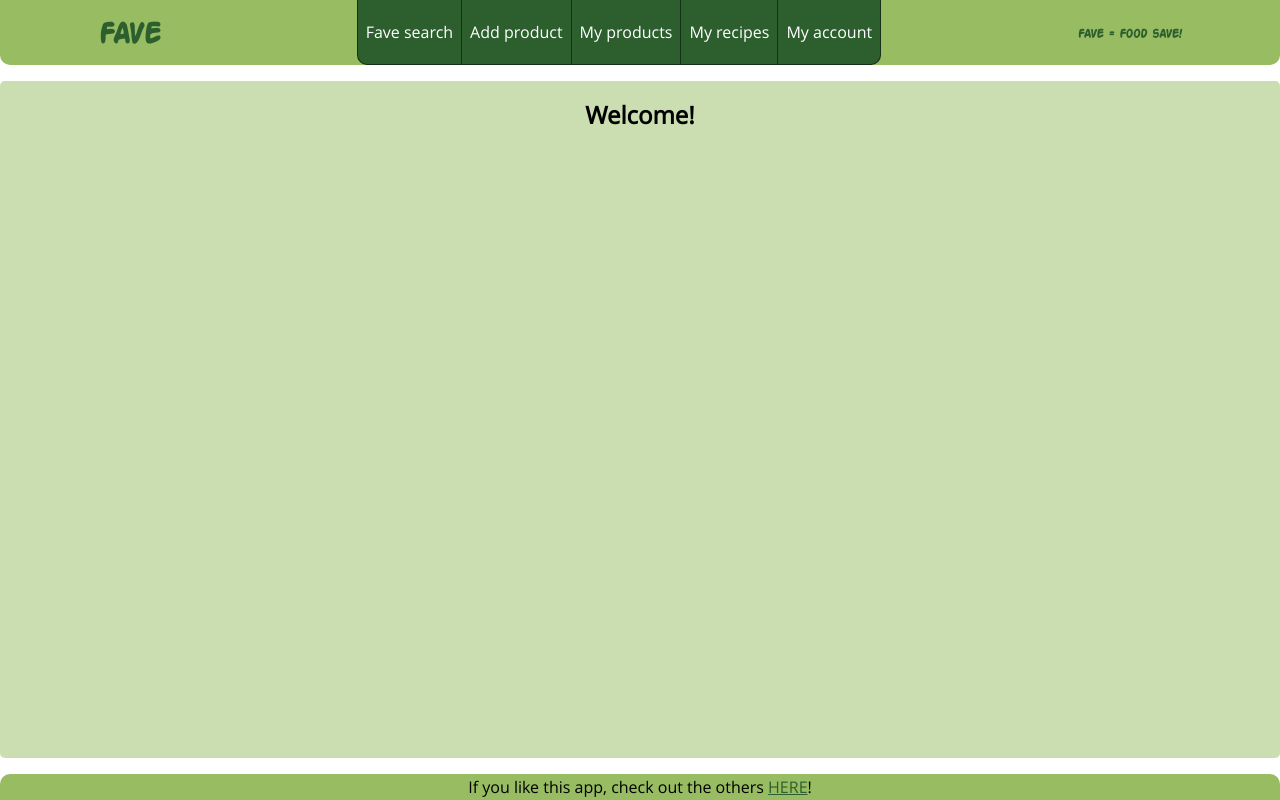
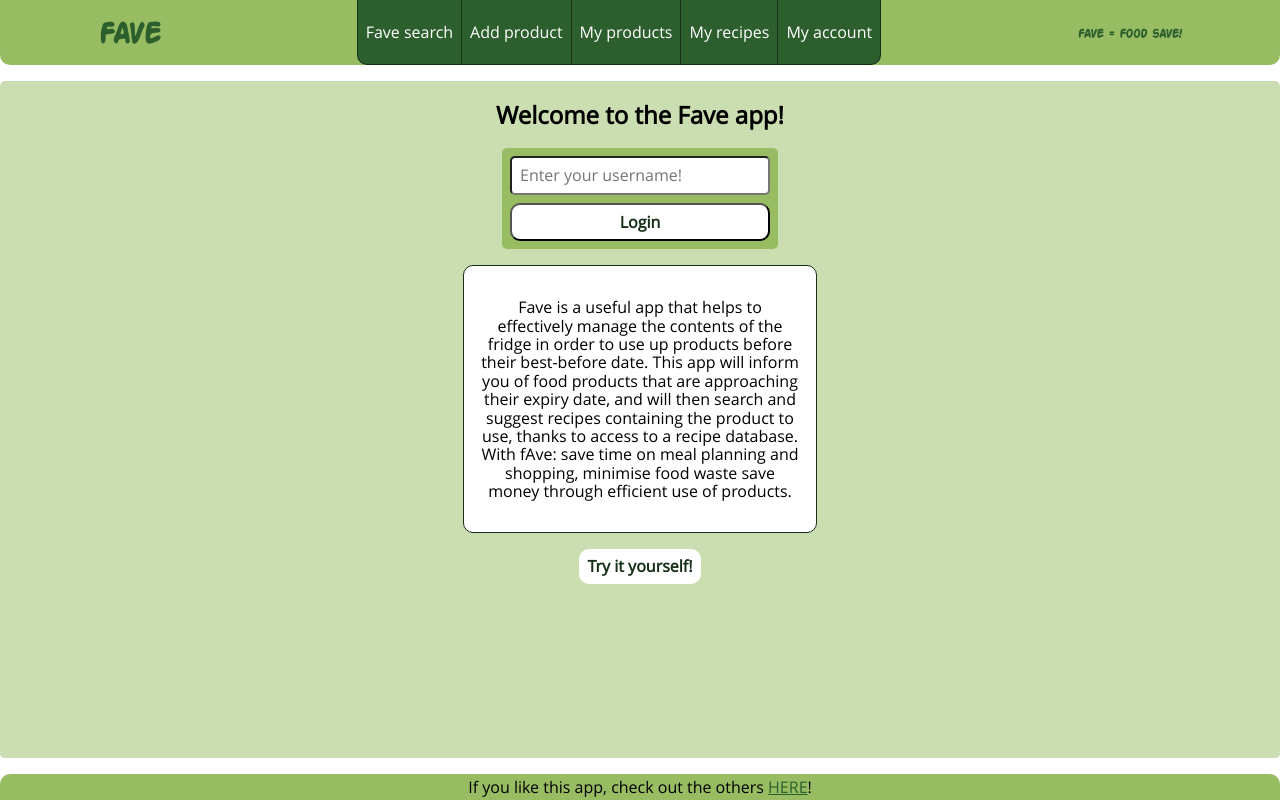
Before and after one commit to Jadude/fAve-app, a React (Vite) app: page / in a window 1280 px wide. Built offline with nearby package versions, Linux system fonts and the light colour scheme.

Commit message:
login develop, small code clean up

```diff
--- a/src/js/components/FaveSearchComponents/FaveSearch.jsx
+++ b/src/js/components/FaveSearchComponents/FaveSearch.jsx
@@ -49,7 +49,7 @@ const FaveSearch = () => {
 
             .then(response => {
 
-                // console.log('Server response:', response); // server log for diagnostics
+                console.log('Server response:', response); // server log for diagnostics
                 if (!response.ok) {
                     throw new Error('Network response was not ok'); // error msg
                 }
@@ -57,7 +57,7 @@ const FaveSearch = () => {
             })
 
             .then(data => {
-                // console.log('Fetched data:', data); // server log for diagnostics
+                console.log('Fetched data:', data); // server log for diagnostics
                 if (data.length === 0) {
                     setNoResults(true); // for msg no recipes found
                 } else {
@@ -78,7 +78,7 @@ const FaveSearch = () => {
 
             })
             .catch(error => {
-                // console.error('Fetch error:', error); // server log for diagnostics
+                console.error('Fetch error:', error); // server log for diagnostics
                 setError(error.message); // set error message
                 setLoading(false); // end loading state
             });
--- /dev/null
+++ b/src/js/components/loginComponetns/Login.jsx
@@ -0,0 +1,9 @@
+import React from 'react';
+
+const Login = ({ username }) => {
+    return (
+        <span>{username}</span>
+    );
+};
+
+export default Login;
--- /dev/null
+++ b/src/js/components/loginComponetns/SaveLogin.jsx
@@ -0,0 +1,32 @@
+import React, { useState } from 'react';
+
+const SaveLogin = ({ onLogin }) => {
+    const [username, setUsername] = useState('');
+
+    const handleSubmit = (e) => {
+        e.preventDefault();
+        if (username) {
+            onLogin(username);
+        }
+    };
+
+    return (
+        <>
+            <form   style={{
+                padding: "0.5rem",
+                marginBottom: "1rem",
+            }} onSubmit={handleSubmit}>
+                <input
+                    type="text"
+                    id="username"
+                    placeholder="Enter your username!"
+                    value={username}
+                    onChange={(e) => setUsername(e.target.value)}
+                />
+                <button type="submit" id="login-button">Login</button>
+            </form>
+        </>
+    );
+};
+
+export default SaveLogin;
--- a/src/js/components/myProductsComponents/EditIngredientButton.jsx
+++ /dev/null
@@ -1,15 +0,0 @@
-// not work
-
-import React from 'react';
-
-const EditIngredientButton = ({ index, onRemove }) => {
-    const handleRemove = () => {
-        onRemove(index);
-    };
-
-    return (
-        <button className="button__icon" onClick={handleRemove}><img src="../../../assets/icons/edit-solid.svg" alt="delete"/></button>
-    );
-};
-
-export default EditIngredientButton;
--- a/src/js/components/myProductsComponents/IngredientsTable.jsx
+++ b/src/js/components/myProductsComponents/IngredientsTable.jsx
@@ -3,9 +3,8 @@
 import React from 'react';
 import DaysUntilExpiry from './DaysUntilExpiry.jsx';
 import DeleteIngredientButton from './DeleteIngredientButton.jsx';
-import EditIngredientButton from "./EditIngredientButton.jsx";
 
-const IngredientList = ({ingredients, removeIngredient}) => {
+const IngredientTable = ({ingredients, removeIngredient}) => {
 
     //create a new array containing sorted ingredients from `ingredients` (to avoid modifying the original array)
     const sortedIngredients = ingredients.slice().sort((a, b) => {
@@ -35,7 +34,6 @@ const IngredientList = ({ingredients, removeIngredient}) => {
                                 <td>{ingredient.quantity} {ingredient.unit}</td>
                                 <td><DaysUntilExpiry expiryDate={ingredient.expiryDate}/></td>
                                 <td>
-                                    <EditIngredientButton index={index} onRemove={removeIngredient}/>
                                     <DeleteIngredientButton index={index} onRemove={removeIngredient}/>
                                 </td>
                             </tr>
@@ -45,10 +43,10 @@ const IngredientList = ({ingredients, removeIngredient}) => {
                 </div>
                     )
                     : (
-                    <p>Add new products!</p>
+                    <p className="error__msg error__ msg--resize error__ error__msg--info">Add new products!</p>
                 )}
             </section>
     );
 };
 
-export default IngredientList;
+export default IngredientTable;
--- a/src/js/layout/routes/HomePage.jsx
+++ b/src/js/layout/routes/HomePage.jsx
@@ -1,15 +1,68 @@
-//ok
+// OK
 
-import React from 'react';
+import React, {useEffect, useState} from 'react';
+import SaveLogin from "../../components/loginComponetns/SaveLogin.jsx";
+import Login from "../../components/loginComponetns/Login.jsx";
 
 const HomePage = () => {
+// STATE
+    const [userName, setUserName] = useState('');
+
+    useEffect(() => {
+        //  retrieve the userName from local storage if it exists
+        const storedUsername = localStorage.getItem('username');
+        if (storedUsername) {
+            setUserName(storedUsername);
+        }
+    }, []);
+
+// FUNCTION to handle login
+    const handleLogin = (name) => {
+        setUserName(name);
+        // save the userName to local storage
+        localStorage.setItem('username', name);
+    };
+
+    // UI
     return (
         <main className="outlet--container">
             <section className="main__section">
-                <h2>Welcome!</h2>
+                <h2>Welcome to the Fave app!</h2>
+
+                {/*ternary operator*/}
+                {userName ? (
+                    // truthy
+                    <section className="main__section">
+                        <article className="login__article">
+                        <h3>Nice to see you: <Login username={userName}/>!</h3>
+                        <p>Manage your products effectively! </p>
+                        <p>Save money and food! </p>
+                        <p>Good luck!</p>
+                        </article>
+                        <img style={{height: "15rem"}} src="../../../assets/icons/earth-svgrepo.svg" alt="earth"/>
+                        <p className="error__msg error__msg--info">Click on the menu above to go to the application.</p>
+                    </section>
+                ) : (
+                    // falsy
+                    <section className="main__section">
+                        <SaveLogin onLogin={handleLogin}/>
+                        <article className="login__article login__article--mod">
+                            <p>Fave is a useful app that helps to effectively manage the contents of the fridge in order
+                                to use up products before their best-before date. This app will inform you of food
+                                products that are approaching their expiry date, and will then search and suggest
+                                recipes containing the product to use, thanks to access to a recipe database. With fAve:
+                                save time on meal planning and shopping, minimise food waste save money through
+                                efficient use of products.</p>
+                        </article>
+                        <p className="error__msg error__msg--info">Try it yourself!</p>
+                    </section>
+
+                    // onLogin = props to SaveLogin
+                )}
             </section>
         </main>
-    );
+    )
+        ;
 };
 
 export default HomePage;
--- a/src/js/layout/routes/MyAccount.jsx
+++ b/src/js/layout/routes/MyAccount.jsx
@@ -1,13 +1,24 @@
 // OK
 
-import React from 'react';
+import React, {useEffect, useState} from 'react';
+import Login from "../../components/loginComponetns/Login.jsx";
 
 const MyAccount = () => {
+
+    const [userName, setUserName] = useState('');
+    useEffect(() => {
+        //  retrieve the userName from local storage if it exists
+        const storedUsername = localStorage.getItem('username');
+        if (storedUsername) {
+            setUserName(storedUsername);
+        }
+    }, []);
 
     return (
         <main className="outlet--container">
             <section className="main__section">
                 <h2>My account - soon!</h2>
+                <p className="error__msg--info error__msg error__msg--resize">Logged-in user: <Login username={userName}/></p>
             </section>
         </main>
     );
--- a/src/js/layout/routes/MyProductsDisplay.jsx
+++ b/src/js/layout/routes/MyProductsDisplay.jsx
@@ -1,7 +1,7 @@
 //ok
 
 import React, { useState, useEffect } from 'react';
-import IngredientList from "../../components/myProductsComponents/IngredientsTable.jsx";
+import IngredientTable from "../../components/myProductsComponents/IngredientsTable.jsx";
 //utilities
 import {getSavedIngredients} from "../../utilities/getSavedIngredients.jsx";
 
@@ -27,7 +27,7 @@ const MyProductsDisplay = () => {
         <main className="outlet--container">
             <section className="main__section">
             <h2>My products:</h2>
-            <IngredientList ingredients={ingredients} removeIngredient={removeIngredient} />
+            <IngredientTable ingredients={ingredients} removeIngredient={removeIngredient} />
             </section>
         </main>
     );
--- /dev/null
+++ b/src/scss/layout/_loginLandingPage.scss
@@ -0,0 +1,11 @@
+.login__article {
+  background-color: $color-white;
+  padding: 1rem;
+  border-radius: 10px;
+  border: 1px solid $color-darkgreen;
+  text-align: center;
+  max-width: 20rem;
+  &--mod{
+
+  }
+}
--- a/src/scss/main.scss
+++ b/src/scss/main.scss
@@ -3,14 +3,15 @@
 @import "normalize";
 @import "variables";
 @import "layout/header&footer";
-
+@import "layout/main__section";
+@import "layout/loginLandingPage";
 @import "elements/form";
 @import "elements/table_styling";
-@import "layout/main__section";
 @import "elements/icon.scss";
 @import "elements/msg";
 @import "elements/button";
 @import "elements/_search_boxes.scss";
+
 
 
 html {
```
Also changed, not shown: src/assets/icons/earth-svgrepo.svg (added).
